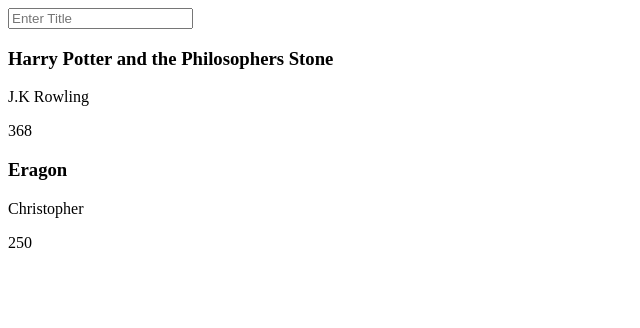
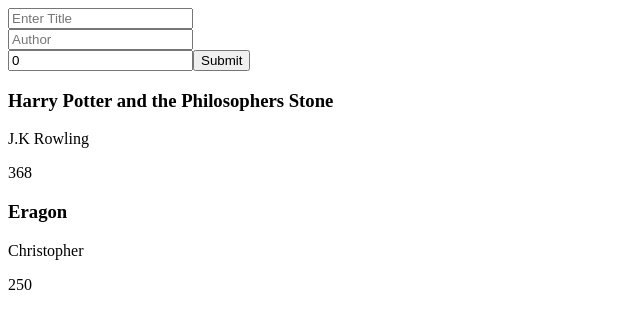
Before and after one commit to codingXwolf/library, a React (Create React App) app in the folder library-react/: page / in a window 1280 px wide. Shown: the top 328 px of the page, without its empty margins (0-640 px from the left). Built offline with nearby package versions, Linux system fonts and the light colour scheme.

Commit message:
Added input and sets the state with value

```diff
--- a/library-react/src/components/Form.js
+++ b/library-react/src/components/Form.js
@@ -6,25 +6,59 @@
     this.state = {
       title: '',
       author: '',
-      pages: '',
+      pages: 0,
       readStatus: false
     }
 
   }
 
+ handleChangeInput= (e) => {
 
+  this.setState({
+    [e.target.name]: e.target.value
+  })
+  console.log(this.state);
+}
+
+handleSubmit = (e) => {
+ e.preventDefault();
+
+console.log(this.state)
+}
 
   render() {
     return (
       <div>
         <form>
           <input
-          type='text'
-          className='input'
-          placeholder='Enter Title'
-          value={this.state.title}
-          onChange={(e) => this.setState({title: e.target.value})}
+            type="text"
+            className="input"
+            placeholder="Enter Title"
+            name="title"
+            value={this.state.title}
+            onChange={this.handleChangeInput}
+          /> <br/>
+          <input
+            type="text"
+            className="input"
+            placeholder="Author"
+            name="author"
+            value={this.state.author}
+            onChange={this.handleChangeInput}
+          /> <br/>
+          <input
+            type="number"
+            className="input"
+            placeholder="Pages"
+            name="pages"
+            value={this.state.pages}
+            onChange={this.handleChangeInput}
           />
+        <button
+          onClick={this.handleSubmit.bind(this)}
+        >
+          Submit
+        </button>
         </form>
       </div>
     );
```
Also changed, not shown: 1 other file (tests, documents, lock files or other folders).
